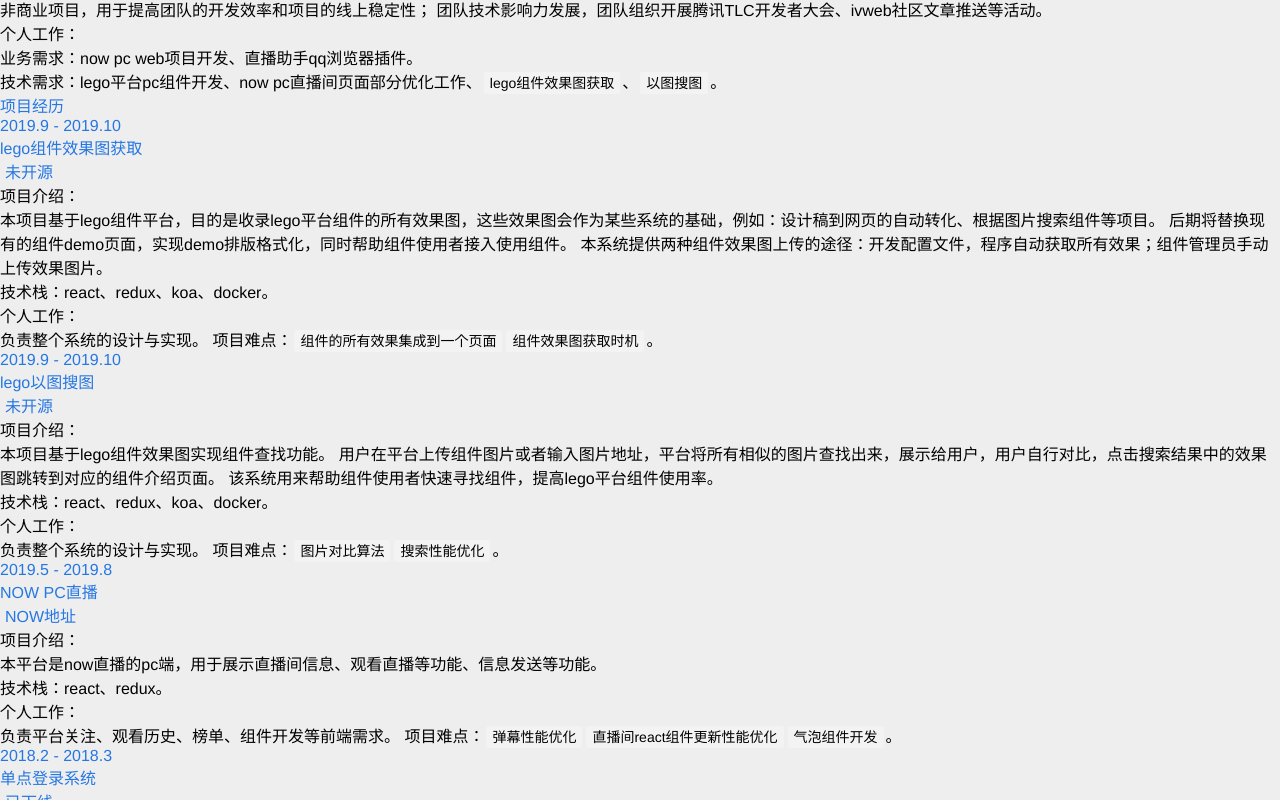
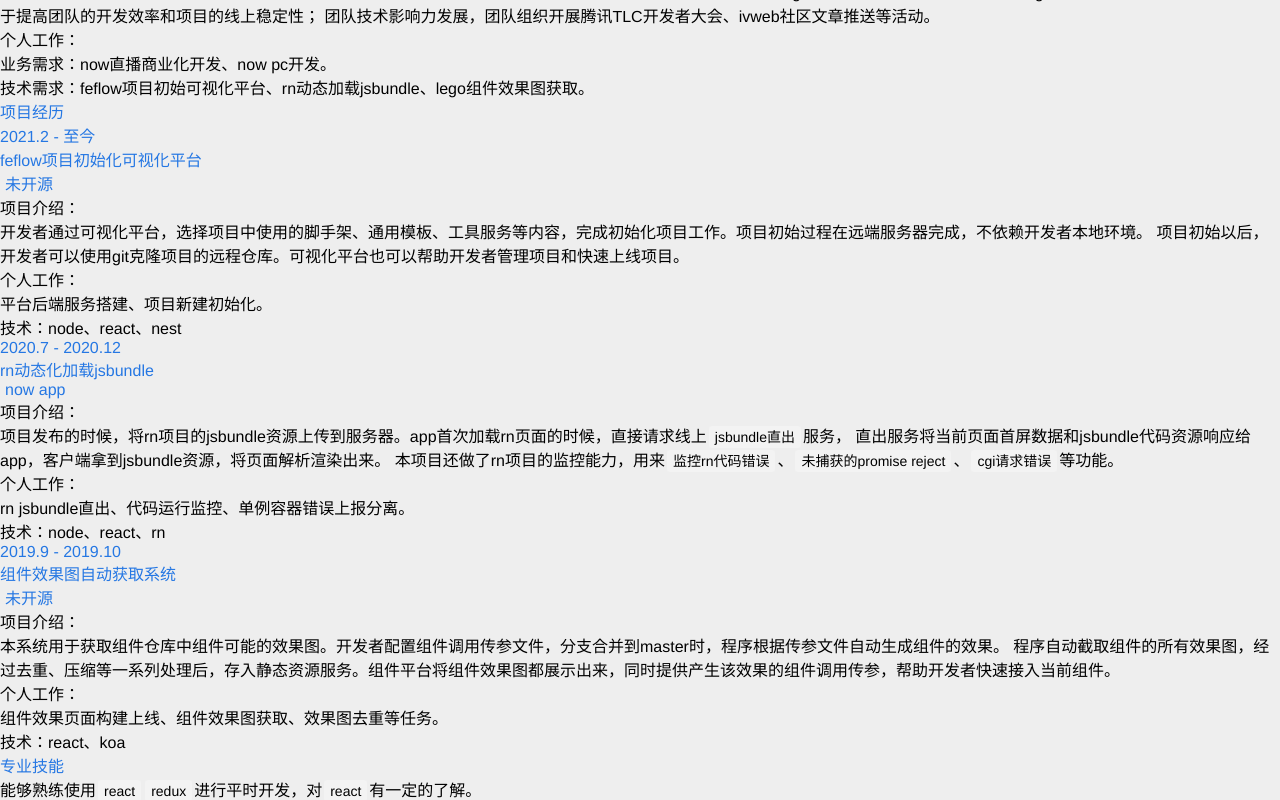
Before and after one commit to duanyuanping/resume, a React app: page / in a window 1280 px wide. Shown: the part 900-1700 px from the top of the page. Built offline with nearby package versions, Linux system fonts and the light colour scheme.

Commit message:
feat: 更新

```diff
--- a/src/components/secStyle/Body/Project/index.less
+++ b/src/components/secStyle/Body/Project/index.less
@@ -10,10 +10,15 @@
       float: left;
       margin-top: 10px;
       width: 311px;
-      text-anavgn: center;
+      text-align: center;
     }
     nav:first-child {
       text-align: left;
+    }
+    nav:last-child {
+      text-align: right;
+      padding-right: 10px;
+      box-sizing: border-box;
     }
   }
 
--- a/src/resumeData.js
+++ b/src/resumeData.js
@@ -9,7 +9,7 @@
 		degree: '本科 / 2020年毕业',
 		mobile: '130 7239 0461',
 		email: '1798482104@qq.com',
-		github: 'https://github.com/duanyuanping',
+		github: 'https://github.com/duanyuanping/blog',
 	},
 	body: [ // 简历主体模板
 		// {
@@ -34,7 +34,7 @@
 				describe: [
 					{
 						head: {
-							time: '2019.5 - 2019.11',
+							time: '2019.5 - 至今',
 							title: ' 腾讯-PCG',
 							link: {
 								name: 'IVWEB前端团队',
@@ -43,12 +43,12 @@
 						},
 						detail: `
 							<header>团队介绍：</header>团队主要负责腾讯旗下的now直播、回音、交友、花样、腾讯直播等商业项目开发；
-							团队现在有feflow脚手架、aegis错误监控平台、lego组件平台、oci自动发布、fastest代理平台等非商业项目，用于提高团队的开发效率和项目的线上稳定性；
+							团队现在有feflow脚手架、lego组件平台、fastest代理平台、aegis错误监控平台等非商业项目，用于提高团队的开发效率和项目的线上稳定性；
 							团队技术影响力发展，团队组织开展腾讯TLC开发者大会、ivweb社区文章推送等活动。
 							<br>
-							<header>个人工作：</header>业务需求：now pc web项目开发、直播助手qq浏览器插件。
+							<header>个人工作：</header>业务需求：now直播商业化开发、now pc开发。
 							<br>
-							技术需求：lego平台pc组件开发、now pc直播间页面部分优化工作、<strong>lego组件效果图获取</strong>、<strong>以图搜图</strong>。
+							技术需求：feflow项目初始可视化平台、rn动态加载jsbundle、lego组件效果图获取。
 						`,
 					},
 				],
@@ -61,68 +61,69 @@
 				describe: [
 					{
 						head: {
-							time: '2019.9 - 2019.10',
-							title: 'lego组件效果图获取',
+							time: '2021.2 - 至今',
+							title: 'feflow项目初始化可视化平台',
 							link: { name: '未开源' },
 						},
-							detail: `
-								<header>项目介绍：</header>本项目基于lego组件平台，目的是收录lego平台组件的所有效果图，这些效果图会作为某些系统的基础，例如：设计稿到网页的自动转化、根据图片搜索组件等项目。
-								后期将替换现有的组件demo页面，实现demo排版格式化，同时帮助组件使用者接入使用组件。
-								本系统提供两种组件效果图上传的途径：开发配置文件，程序自动获取所有效果；组件管理员手动上传效果图片。
+							detail:
+								`
+									<header>项目介绍：</header>开发者通过可视化平台，选择项目中使用的脚手架、通用模板、工具服务等内容，完成初始化项目工作。项目初始过程在远端服务器完成，不依赖开发者本地环境。
+									项目初始以后，开发者可以使用git克隆项目的远程仓库。可视化平台也可以帮助开发者管理项目和快速上线项目。
 									<br>
-								技术栈：react、redux、koa、docker。
+									<header>个人工作：</header>平台后端服务搭建、项目新建初始化。
 									<br>
-								<header>个人工作：</header>负责整个系统的设计与实现。
-								项目难点：<strong>组件的所有效果集成到一个页面</strong><strong>组件效果图获取时机</strong>。
+									技术：node、react、nest
+								`,
+					},
+					{
+						head: {
+							time: '2020.7 - 2020.12',
+							title: 'rn动态化加载jsbundle',
+							link: { name: 'now app' },
+						},
+							detail:
+								`
+									<header>项目介绍：</header>项目发布的时候，将rn项目的jsbundle资源上传到服务器。app首次加载rn页面的时候，直接请求线上<strong>jsbundle直出</strong>服务，
+									直出服务将当前页面首屏数据和jsbundle代码资源响应给app，客户端拿到jsbundle资源，将页面解析渲染出来。
+									本项目还做了rn项目的监控能力，用来<strong>监控rn代码错误</strong>、<strong>未捕获的promise reject</strong>、<strong>cgi请求错误</strong>等功能。
+									<br>
+									<header>个人工作：</header>rn jsbundle直出、代码运行监控、单例容器错误上报分离。
+									<br>
+									技术：node、react、rn
 								`,
 					},
 					{
 						head: {
 							time: '2019.9 - 2019.10',
-							title: 'lego以图搜图',
+							title: '组件效果图自动获取系统',
 							link: { name: '未开源' },
 						},
-							detail: `
-								<header>项目介绍：</header>本项目基于lego组件效果图实现组件查找功能。
-								用户在平台上传组件图片或者输入图片地址，平台将所有相似的图片查找出来，展示给用户，用户自行对比，点击搜索结果中的效果图跳转到对应的组件介绍页面。
-								该系统用来帮助组件使用者快速寻找组件，提高lego平台组件使用率。
+							detail:
+								`
+									<header>项目介绍：</header>本系统用于获取组件仓库中组件可能的效果图。开发者配置组件调用传参文件，分支合并到master时，程序根据传参文件自动生成组件的效果。
+									程序自动截取组件的所有效果图，经过去重、压缩等一系列处理后，存入静态资源服务。组件平台将组件效果图都展示出来，同时提供产生该效果的组件调用传参，帮助开发者快速接入当前组件。
 									<br>
-								技术栈：react、redux、koa、docker。
+									<header>个人工作：</header>组件效果页面构建上线、组件效果图获取、效果图去重等任务。
 									<br>
-								<header>个人工作：</header>负责整个系统的设计与实现。
-								项目难点：<strong>图片对比算法</strong><strong>搜索性能优化</strong>。
+									技术：react、koa
 								`,
 					},
-					{
-						head: {
-							time: '2019.5 - 2019.8',
-							title: 'NOW PC直播',
-							link: { name: 'NOW地址', href: 'https://now.qq.com/pcweb/index.html' },
-						},
-						detail: `
-							<header>项目介绍：</header>本平台是now直播的pc端，用于展示直播间信息、观看直播等功能、信息发送等功能。
-							<br>
-							技术栈：react、redux。
-							<br>
-							<header>个人工作：</header>负责平台关注、观看历史、榜单、组件开发等前端需求。
-							项目难点：<strong>弹幕性能优化</strong><strong>直播间react组件更新性能优化</strong><strong>气泡组件开发</strong>。
-						`,
-					},
-					{
-						head: {
-							time: '2018.2 - 2018.3',
-							title: '单点登录系统',
-							link: { name: '已下线' },
-						},
-						detail: `
-							<header>项目介绍：</header>团队所有业务系统使用一套登录系统，让所有系统用户登陆状态保持一致。实现的功能有：统一登录、统一登出、使用一套用户信息。
-							<br>
-							技术栈：jquery、egg。
-							<br>
-							<header>个人工作：</header>负责整个系统的实现。
-							项目难点：<strong>跨域页面cookie写入</strong><strong>统一登出</strong><strong>登录成功重定向回业务页面</strong>。
-						`,
-					},
+					// {
+					// 	head: {
+					// 		time: '2018.2 - 2018.3',
+					// 		title: '单点登录系统',
+					// 		link: { name: '已下线' },
+					// 	},
+					// 	detail: `
+					// 		<header>项目介绍：</header>学校团队内存在多套自研系统，所有业务系统使用一套登录系统，让所有系统用户登陆状态保持一致。实现的功能有：统一登录、统一登出、使用一套用户信息。
+					// 		<br>
+					// 		<header>个人工作：</header>负责整个系统的实现。
+					// 		<br>
+					// 		项目难点：<strong>跨域页面cookie写入</strong><strong>统一登出</strong><strong>登录成功重定向回业务页面</strong>。
+					// 		<br>
+					// 		技术：jquery、egg。
+					// 	`,
+					// },
 				],
 			},
 		},
@@ -132,12 +133,12 @@
 				type: 'listStyle',
 				describe: [
 					// `能熟练使用<strong>HTML</strong><strong>JavaScript</strong>，能够使用<strong>CSS</strong>完成平时开发`,
-					`能够熟练使用<strong>react</strong><strong>redux</strong>进行平时开发，对<strong>react</strong>实现有一定了解。`,
-					`能使用<strong>git</strong>工具进行团队协作开发。`,
-					`了解一些<strong>node</strong>基础知识，能够熟练使用<strong>koa</strong>开发后端应用，曾多次开发商业项目后端经验。`,
+					`能够熟练使用<strong>react</strong><strong>redux</strong>进行平时开发，对<strong>react</strong>有一定的了解。`,
+					`能够熟练使用<strong>node</strong>开发后端应用，曾多次开发node项目。`,
 					// `会一点<strong>Linux操作</strong>，能够将<strong>项目上线</strong>，会使用<strong>nginx</strong>来解决前端页面跨域等问题，能够配置<strong>https</strong>`,
-					// `对<strong>浏览器相关知识</strong>和前端<strong>页面性能优化</strong>有一定的了解，平时开发注重<strong>代码可维护性</strong>以及<strong>用户体验</strong>`,
-					// `了解一些关于计算机网络、数据结构、算法的基础知识`,
+					`对<strong>浏览器相关知识</strong>和<strong>前端工程化</strong>有一定的了解，平时开发注重<strong>代码可维护性</strong>以及<strong>用户体验</strong>。`,
+					// `能够使用<strong>git</strong>工具进行团队协作开发。`,
+					`了解一些计算机网络、数据结构、算法等基础知识。`,
 				],
 			},
 		},
```
Also changed, not shown: 1 other file (tests, documents, lock files or other folders). Lines whose indentation alone changed are shown as unchanged.
